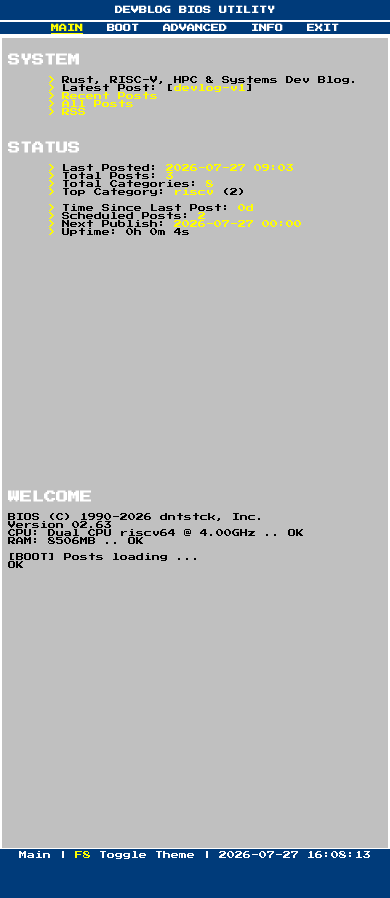
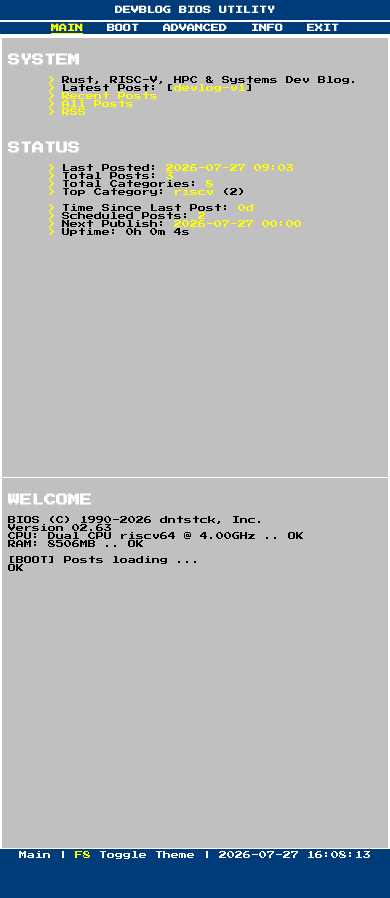
Before and after one commit to dntstck/blog, a Jekyll site: the page built from index.md, in a window 390 px wide. Built offline with Jekyll 4.4.1, drawn with Linux system fonts in a browser that asks for light colours.

Commit message:
add horizontal seperator for left and rihgt pane

```diff
--- a/assets/css/bios.css
+++ b/assets/css/bios.css
@@ -644,10 +644,9 @@ code {
     max-width: 480px !important;
     max-height: 320px !important;
     display: block;
-    margin: 10px auto !important;
+    margin: 5px auto !important;
     border-width: 1px !important;
     border: 2px solid #ffff00;
-    padding-left: 2px;
   }
 }
 
@@ -659,3 +658,19 @@ code {
     display: none;
   }
 }
+
+@media (max-width: 900px) {
+  .theme-dark .left-pane {
+    border-bottom: 1px solid #444;
+    margin-bottom: 6px;
+    padding-bottom: 6px;
+  }
+}
+
+@media (max-width: 900px) {
+  .left-pane {
+    border-bottom: 1px solid #FFF;
+    margin-bottom: 6px;
+    padding-bottom: 6px;
+  }
+}
```
